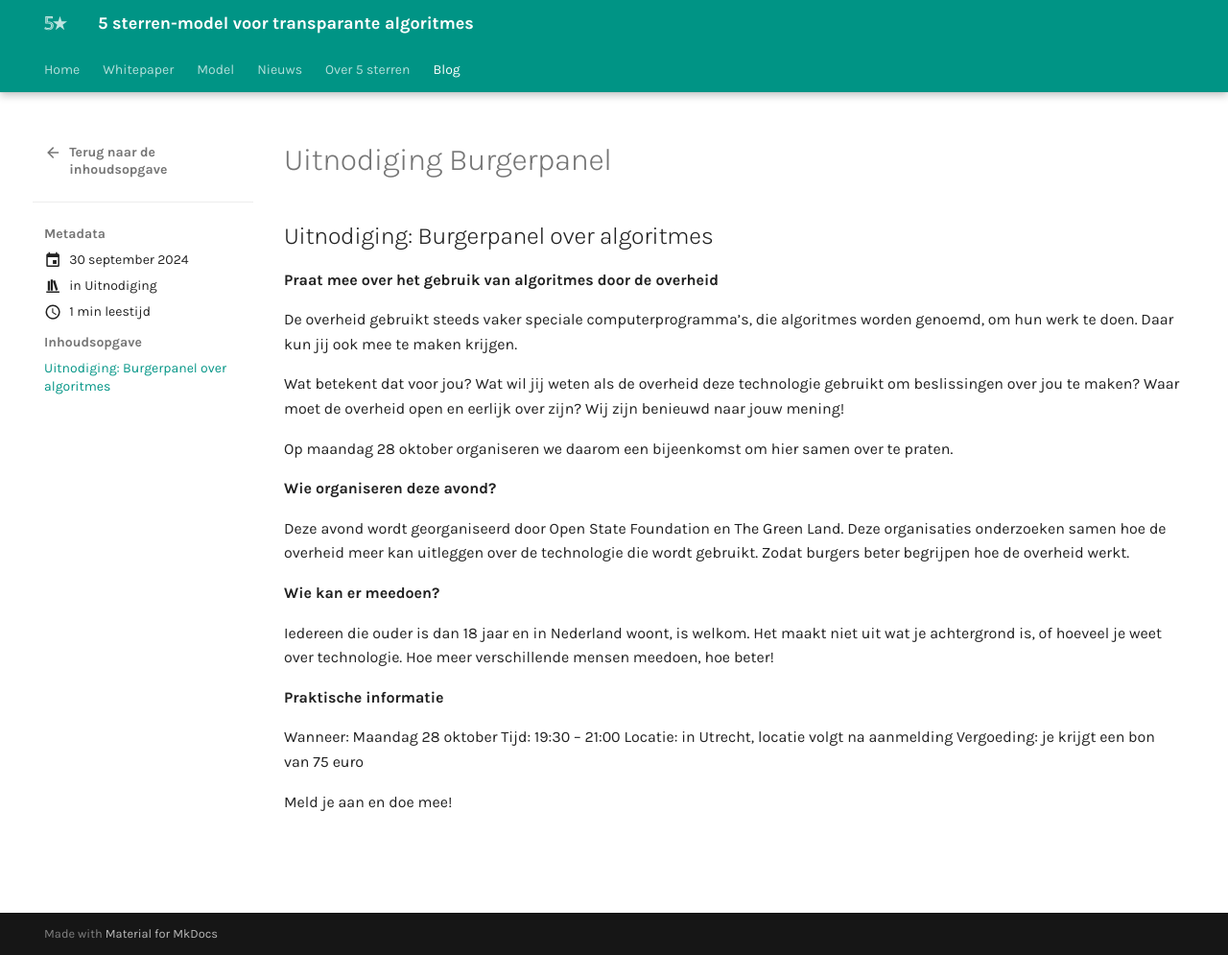
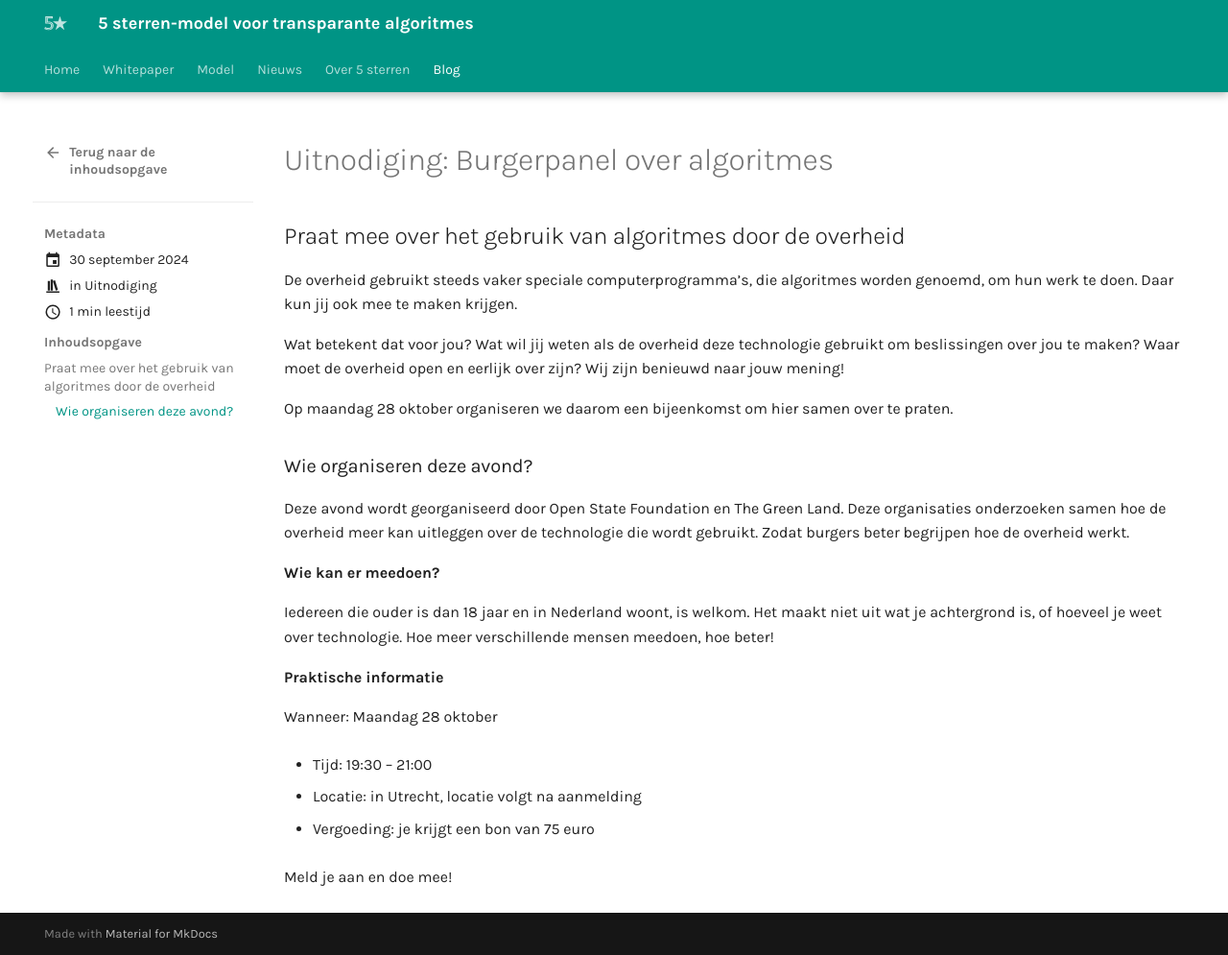
Before and after one commit to thegreenland/5-sterren-toolkit, an MkDocs documentation site: the page built from docs/blog/posts/Uitnodiging: Burgerpanel over algoritmes.md, in a window 1280 px wide and 995 px high. Shown: the whole window at 96% size. Built offline with MkDocs 1.6.1 and Material for MkDocs 9.7.7, drawn with Linux system fonts in a browser that asks for light colours.

Commit message:
Update and rename Uitnodiging Burgerpanel.md to Uitnodiging: Burgerpanel over algoritmes.md

```diff
--- a/docs/blog/posts/Uitnodiging Burgerpanel.md
+++ b/docs/blog/posts/Uitnodiging: Burgerpanel over algoritmes.md
@@ -4,9 +4,7 @@ categories:
 date: 2024-09-30
 ---
 
-## Uitnodiging: Burgerpanel over algoritmes
-
-**Praat mee over het gebruik van algoritmes door de overheid**
+## Praat mee over het gebruik van algoritmes door de overheid
 
 De overheid gebruikt steeds vaker speciale computerprogramma’s, die algoritmes worden genoemd, om hun werk te doen. Daar kun jij ook mee te maken krijgen.
 
@@ -14,7 +12,7 @@ Wat betekent dat voor jou? Wat wil jij weten als de overheid deze technologie ge
 
 Op maandag 28 oktober organiseren we daarom een bijeenkomst om hier samen over te praten.
 
-**Wie organiseren deze avond?**
+### Wie organiseren deze avond?
 
 Deze avond wordt georganiseerd door Open State Foundation en The Green Land. Deze organisaties onderzoeken samen hoe de overheid meer kan uitleggen over de technologie die wordt gebruikt. Zodat burgers beter begrijpen hoe de overheid werkt.
 
@@ -25,8 +23,11 @@ Iedereen die ouder is dan 18 jaar en in Nederland woont, is welkom. Het maakt ni
 **Praktische informatie**
 
 Wanneer: Maandag 28 oktober
-Tijd: 19:30 – 21:00
-Locatie: in Utrecht, locatie volgt na aanmelding
-Vergoeding: je krijgt een bon van 75 euro
+
+- Tijd: 19:30 – 21:00
+
+- Locatie: in Utrecht, locatie volgt na aanmelding
+
+- Vergoeding: je krijgt een bon van 75 euro
 
 Meld je aan en doe mee!
```
